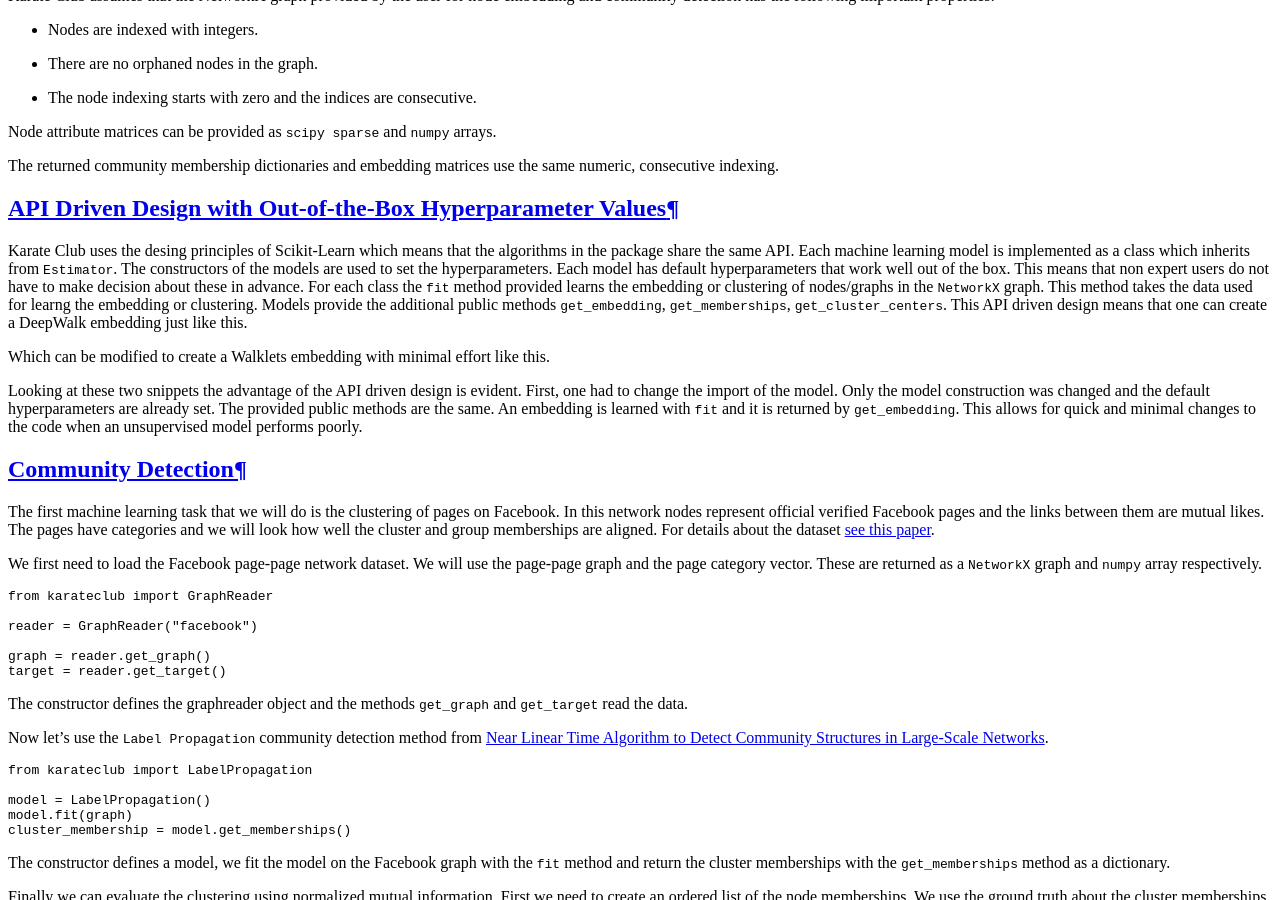
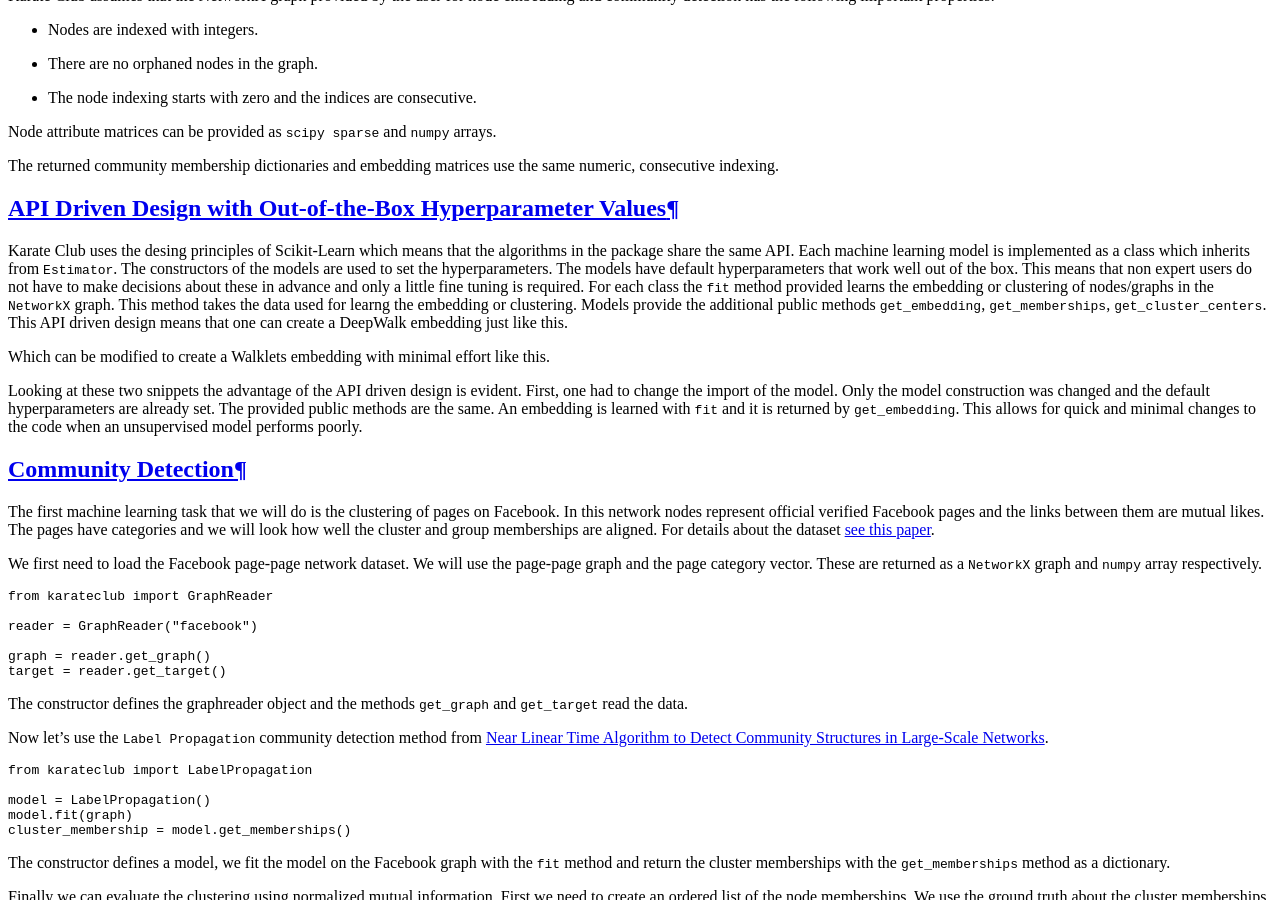
Before and after one commit to benedekrozemberczki/karateclub, a Sphinx documentation site: the page built from docs/source/notes/introduction.rst, in a window 1280 px wide and 900 px high, scrolled down 1394 px. Built offline with Sphinx 7.4.7 and the Read the Docs theme 2.0.0, drawn with Linux system fonts in a browser that asks for light colours; pages that are not in the unit, such as notebooks, are missing from menus.

Commit message:
Readme fix.

```diff
--- a/docs/source/notes/introduction.rst
+++ b/docs/source/notes/introduction.rst
@@ -23,8 +23,8 @@ API Driven Design with Out-of-the-Box Hyperparameter Values
 -----------------------------------------------------------
 
 Karate Club uses the desing principles of Scikit-Learn which means that the algorithms in the package share the same API. Each machine learning model
-is implemented as a class which inherits from ``Estimator``. The constructors of the models are used to set the hyperparameters. Each model has
-default hyperparameters that work well out of the box. This means that non expert users do not have to make decision about these in advance. For each class the ``fit`` method provided learns the embedding or clustering of nodes/graphs in the ``NetworkX`` graph. This method takes the data used for learng the embedding or clustering. Models provide the additional public methods ``get_embedding``, ``get_memberships``, ``get_cluster_centers``. This API driven design means that one can create a DeepWalk embedding just like this.
+is implemented as a class which inherits from ``Estimator``. The constructors of the models are used to set the hyperparameters. The models have
+default hyperparameters that work well out of the box. This means that non expert users do not have to make decisions about these in advance and only a little fine tuning is required. For each class the ``fit`` method provided learns the embedding or clustering of nodes/graphs in the ``NetworkX`` graph. This method takes the data used for learng the embedding or clustering. Models provide the additional public methods ``get_embedding``, ``get_memberships``, ``get_cluster_centers``. This API driven design means that one can create a DeepWalk embedding just like this.
 
 .. code-block:: python
     import networkx as nx
```
